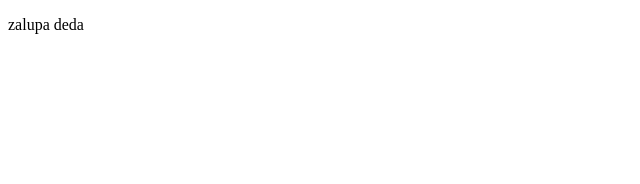
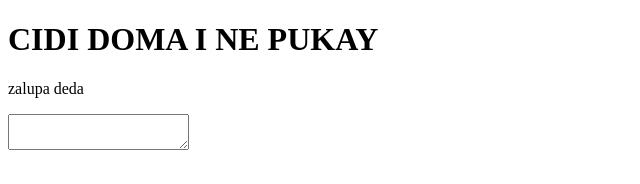
Before and after one commit to Clinxy/sosipiska, a plain HTML site: page index.html in a window 1280 px wide. Shown: the whole page, without its empty margins (0-640 px from the left). Drawn offline with Linux system fonts and the light colour scheme.

Commit message:
textarea

```diff
--- a/index.html
+++ b/index.html
@@ -5,6 +5,10 @@
     <title>SOSI ZA DENGI</title>
 </head>
 <body>
+<h1>CIDI DOMA I NE PUKAY</h1>
+
 <p> zalupa deda </p>
+
+<textarea></textarea>
 </body>
 </html>
```
